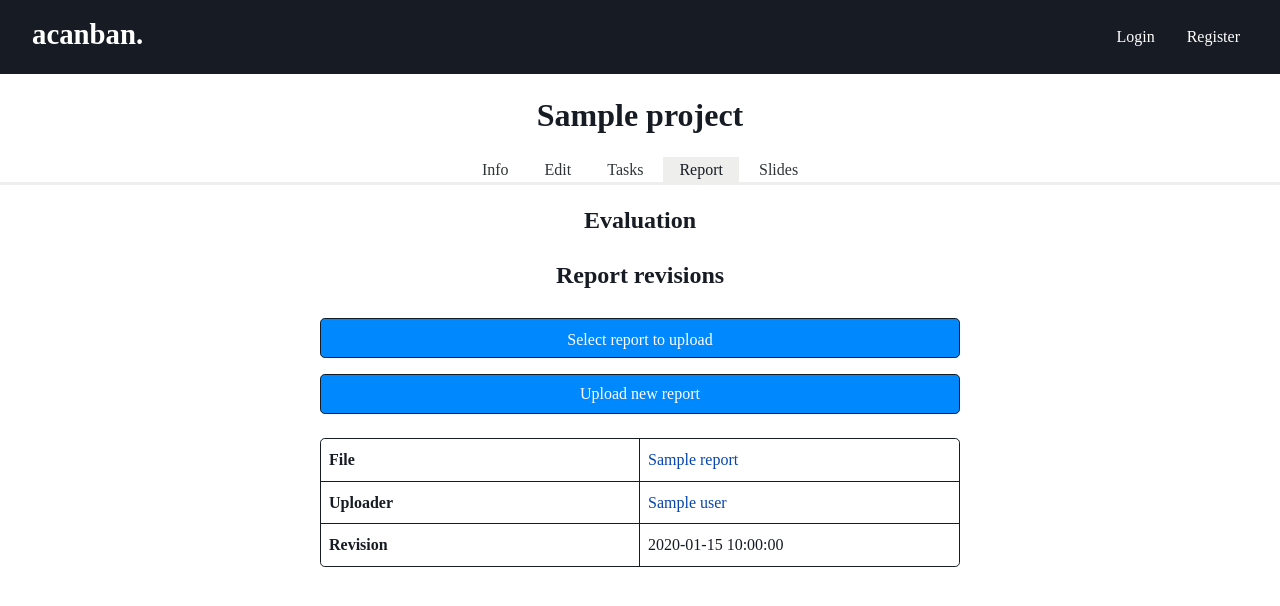
After one commit to Huy-Ngo/acanban, a Python web app: template src/acanban/templates/project-report.html in a window 1280 px wide. The commit adds this page. Shown: the top 606 px of the page. Run offline with Jinja, Linux system fonts and the light colour scheme; the template is opened without the code that fills it: most values are stand-ins (such as "Sample title", 1, 10 or a date in 2020).

Commit message:
Implement report upload

```diff
--- a/src/acanban/static/style.css
+++ b/src/acanban/static/style.css
@@ -52,7 +52,7 @@ body {
     padding: 0;
 }
 /* common elements */
-h1 {
+h1, h2 {
     margin: 1rem;
     text-align: center;
 }
@@ -82,17 +82,15 @@ img {
 .col-wide { max-width: 40rem }
 
 /* form */
-button, input, select, textarea {
-    font-family: inherit;
-    font-size: 100%;
-}
 button, select, textarea,
-input[type=text], input[type=password], input[type=email] {
+input[type=text], input[type=password], input[type=email], label[for=file] {
     background-color: var(--color-bg);
     border: 0.1rem solid var(--color-fg);
     border-radius: 0.3rem;
     box-sizing: border-box;
     color: var(--color-fg);
+    font-family: inherit;
+    font-size: 100%;
     margin: 0.5rem 0;
     padding: 0.5rem;
     width: 100%;
@@ -107,27 +105,28 @@ select {
     appearance: none;
     background: url(/static/dropdown-icon.svg) right center no-repeat;
 }
+input[type=file] { display: none }
 input:focus, select:focus, textarea:focus {
     border-color: var(--color-primary-dark);
     box-shadow: 0 0 0.5rem var(--color-primary-bright);
 }
-button {
+label[for=file], button {
     background-color: var(--color-primary-dark);
     color: var(--color-bg);
     cursor: pointer;
+    display: inline-block;
+    height: 2.5rem;
+    text-align: center;
 }
-button:hover { background-color: var(--color-primary-medium) }
-textarea {
-    height: 11rem;
-    overflow-y: scroll;
-    resize: vertical;
-    scrollbar-color: var(--color-bg-alt) transparent;
+label[for=file]:hover, button:hover {
+    background-color: var(--color-primary-medium);
 }
 dl {
   display: flex;
   flex-wrap: wrap;
   border: .1rem solid var(--color-fg);
   border-radius: .3rem;
+  word-wrap: break-word;
 }
 
 dt, dd {
@@ -137,7 +136,6 @@ dt, dd {
   padding: 0.5em;
   box-sizing: border-box;
 }
-
 
 dt {
   border-right: .1rem solid var(--color-fg);
@@ -173,9 +171,9 @@ dd:last-of-type {
 
 /* specialized containers */
 .block {
-    margin: 1.5rem;
-    padding: 1.5em;
-    box-shadow: 0 .5rem 1.5rem 0 rgba( 31, 38, 135, 0.37 );
+    margin: 1.5rem 0;
+    padding: 1rem;
+    box-shadow: 0 .5rem 1rem 0 rgba( 31, 38, 135, 0.37 );
     border-radius: 1rem;
 }
 
--- /dev/null
+++ b/src/acanban/templates/project-report.html
@@ -0,0 +1,27 @@
+{% extends 'project-detail.html' %}
+{% block tabbarlayout %}
+{{ tabbar('Report') }}
+{% endblock %}
+{% block tabcontent %}
+<div class=col-wide>
+  <h2>Evaluation</h2>
+  <h2>Report revisions</h2>
+  <form action=/p/{{ project.id }}/report method=POST
+        enctype=multipart/form-data>
+    <label for=file>Select report to upload</label>
+    <input type=file name=file id=file>
+    <button>Upload new report</button>
+  </form>
+  {% for report in reports %}
+  {% set uri = "/ipfs/" ~ report.cid %}
+  <dl>
+    <dt>File</dt>
+    <dd><a href={{ uri }}>{{ report.name }}</a></dd>
+    <dt>Uploader</dt>
+    <dd><a href=/u/{{ report.user }}>{{ report.user }}</a></dd>
+    <dt>Revision</dt>
+    <dd>{{ report.time }}</a></dd>
+  </dl>
+  {% endfor %}
+</div>
+{% endblock %}
```
Also changed, not shown: src/acanban/project.py (+26 -2 lines), tests/assets/rethinkdump/test/projects.json (+5 -0 lines).
